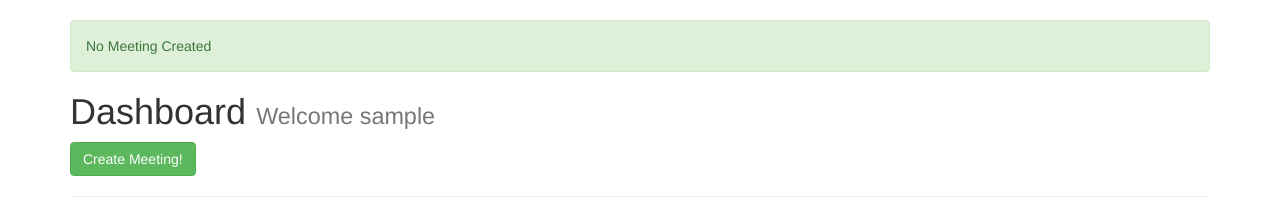
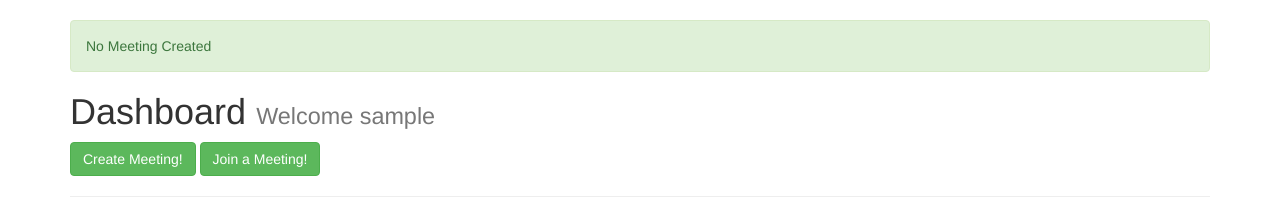
Before and after one commit to PRANAVX/CSB_App, a Flask app: page /dashboard in a window 1280 px wide. Shown: the part 52-269 px from the top of the page. Run offline with Flask 2, Linux system fonts and the light colour scheme; the visitor is signed in with stand-in values (Sample User, id 1); data that the repository does not hold is empty; some libraries are stand-ins or nearby versions.

Commit message:
changes in dashboard

```diff
--- a/templates/dashboard.html
+++ b/templates/dashboard.html
@@ -3,6 +3,7 @@
 {% block body %}
   <h1>Dashboard <small> Welcome {{session.username}}</small></h1>
   <a class="btn btn-success" href="/add_meetings"> Create Meeting! </a>
+  <a class="btn btn-success" href="/add_meetings"> Join a Meeting! </a>
   <hr>
   <table class="table table-striped">
     <tr>
```
Also changed, not shown: app.py (+15 -33 lines).
